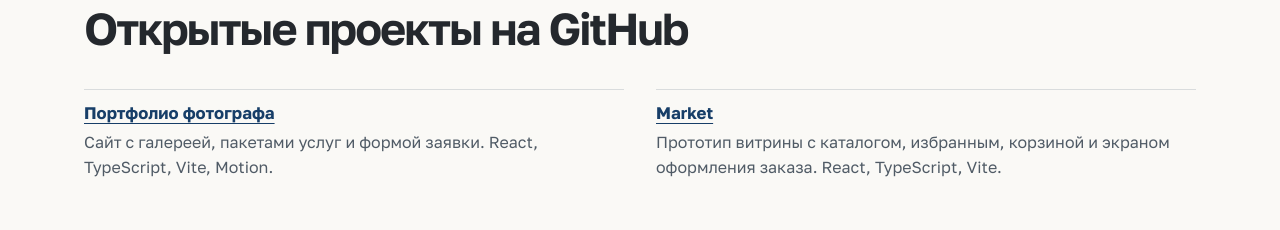
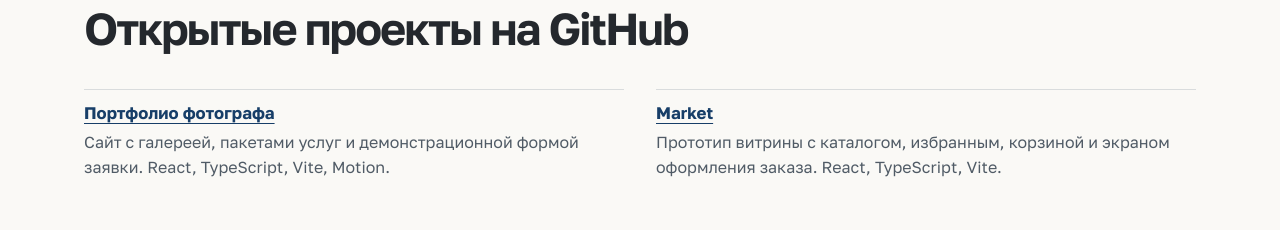
Before and after one commit to VortexFront/vortexfront.github.io, a plain HTML site: page index.html in a window 1280 px wide. Shown: the part 3076-3306 px from the top of the page. Drawn offline with Linux system fonts and the light colour scheme.

Commit message:
Clarify the photographer prototype booking form

```diff
--- a/index.html
+++ b/index.html
@@ -268,7 +268,7 @@
       <div class="public-grid">
         <article>
           <h3><a href="https://github.com/VortexFront/wedding-photographer-portfolio">Портфолио фотографа</a></h3>
-          <p>Сайт с галереей, пакетами услуг и формой заявки. React, TypeScript, Vite, Motion.</p>
+          <p>Сайт с галереей, пакетами услуг и демонстрационной формой заявки. React, TypeScript, Vite, Motion.</p>
         </article>
         <article>
           <h3><a href="https://github.com/VortexFront/market">Market</a></h3>
```
Also changed, not shown: 4 other files.
